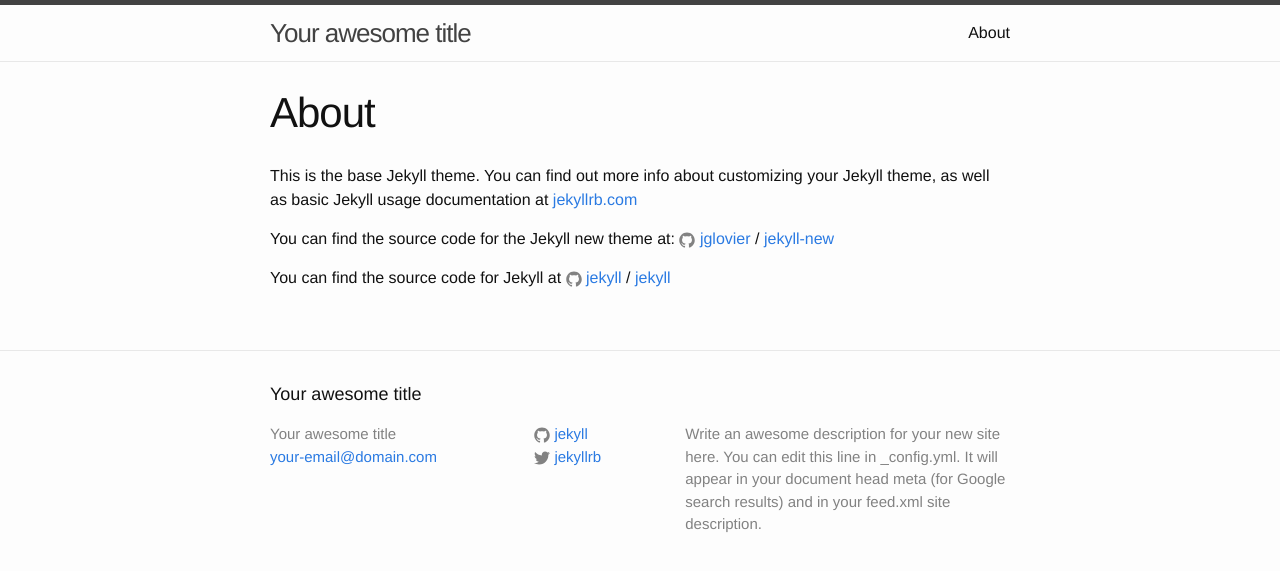
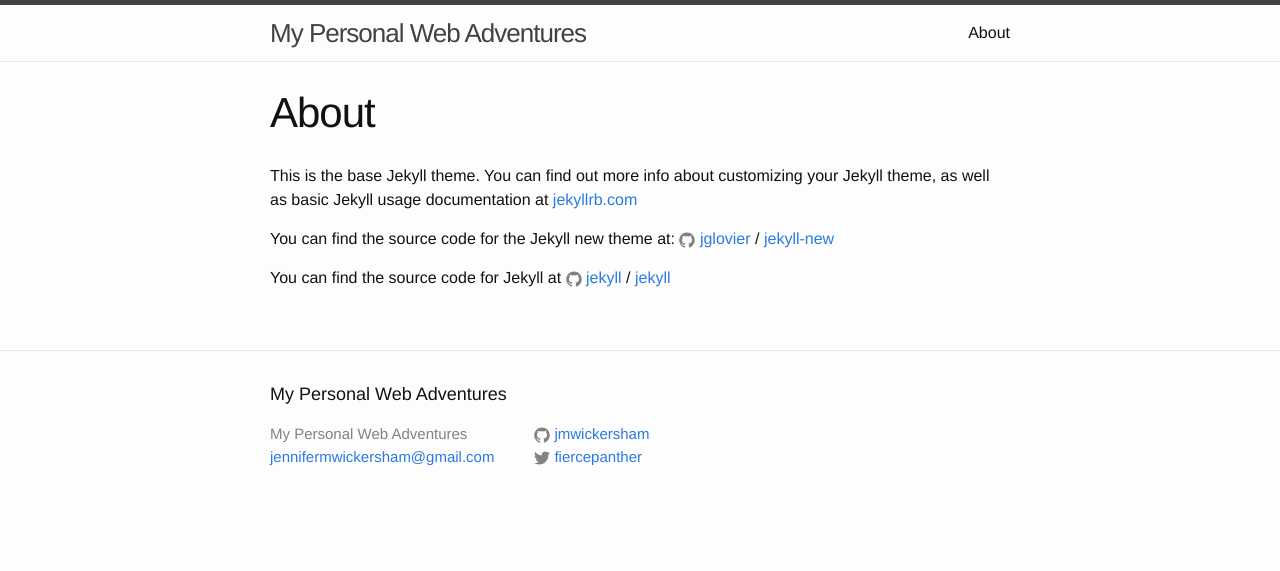
Before and after one commit to jmwickersham/jmwickersham.github.io, a Jekyll site: the page built from about.md, in a window 1280 px wide. Shown: the top 571 px of the page. Built offline with Jekyll 4.4.1, drawn with Linux system fonts in a browser that asks for light colours.

Commit message:
Update _config.yml
Updating config file contents

```diff
--- a/_config.yml
+++ b/_config.yml
@@ -6,16 +6,25 @@
 # 'jekyll serve'. If you change this file, please restart the server process.
 
 # Site settings
-title: Your awesome title
-email: your-email@domain.com
-description: > # this means to ignore newlines until "baseurl:"
-  Write an awesome description for your new site here. You can edit this
-  line in _config.yml. It will appear in your document head meta (for
-  Google search results) and in your feed.xml site description.
-baseurl: "" # the subpath of your site, e.g. /blog
-url: "http://yourdomain.com" # the base hostname & protocol for your site
-twitter_username: jekyllrb
-github_username:  jekyll
+# title: Your awesome title
+# email: your-email@domain.com
+# description: > # this means to ignore newlines until "baseurl:"
+#  Write an awesome description for your new site here. You can edit this
+#  line in _config.yml. It will appear in your document head meta (for
+#  Google search results) and in your feed.xml site description.
+# baseurl: "" # the subpath of your site, e.g. /blog
+# url: "http://yourdomain.com" # the base hostname & protocol for your site
+# twitter_username: jekyllrb
+# github_username:  jekyll
+
+# Personal Site Settings
+title: My Personal Web Adventures
+email: jennifermwickersham@gmail.com
+description: ""
+baseurl: ""
+url: "http://jmwickersham.github.io"
+twitter_username: fiercepanther
+github_username: jmwickersham
 
 # Build settings
 markdown: kramdown
```
